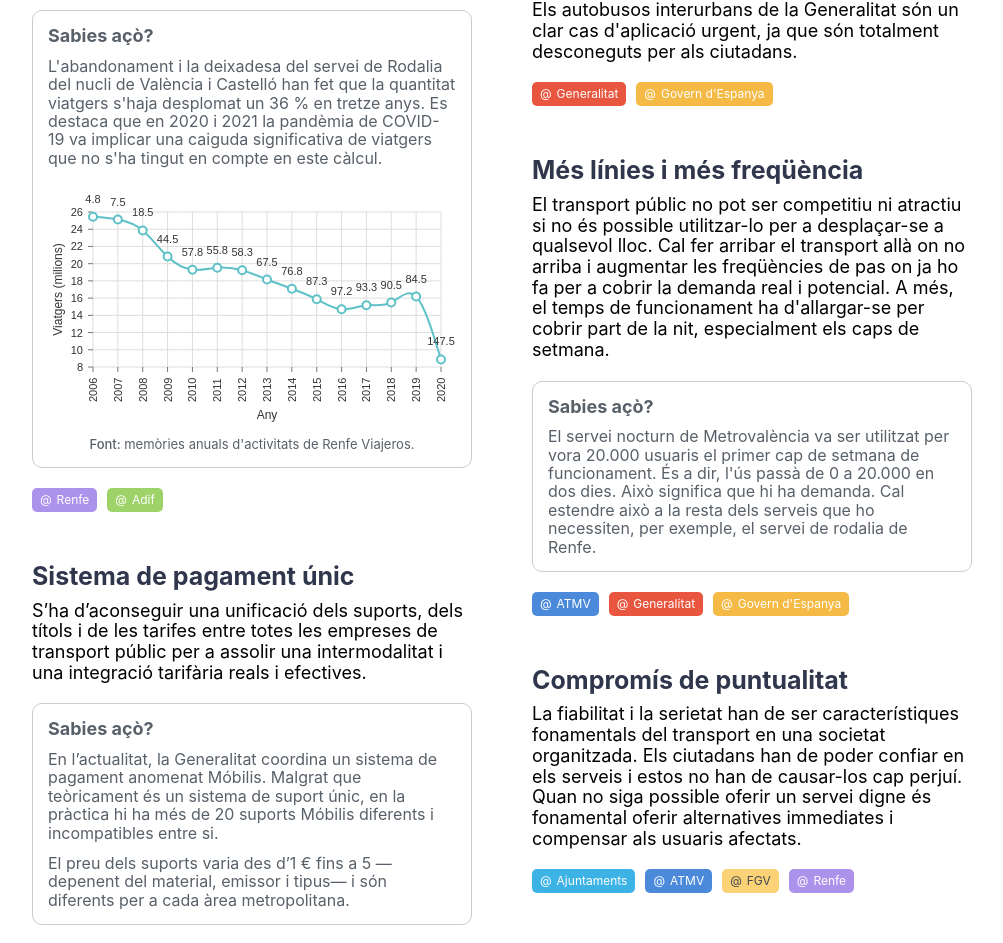
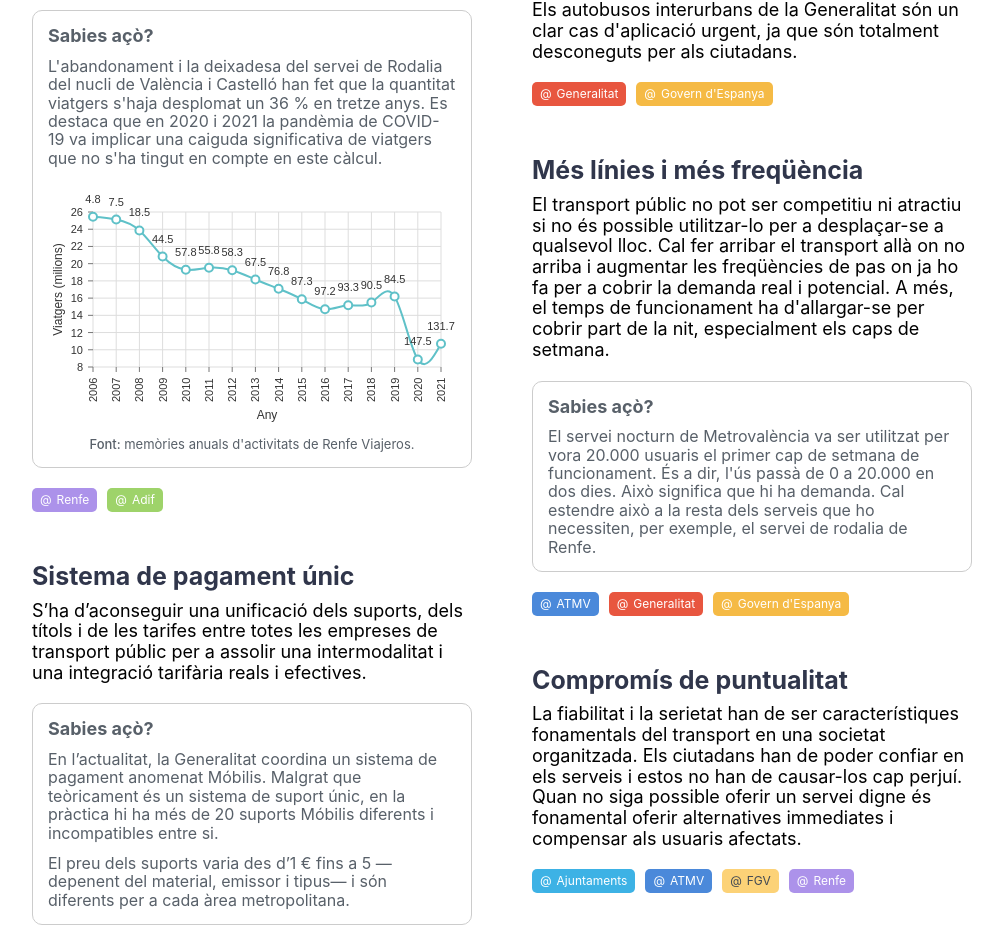
Before and after one commit to avptp/face, a Next.js app: page / in a window 1280 px wide. Shown: the part 3030-3973 px from the top of the page, without its empty margins (138-1141 px from the left). Built offline with nearby package versions, Linux system fonts and the light colour scheme.

Commit message:
Update Renfe chart.

```diff
--- a/src/components/main/index.tsx
+++ b/src/components/main/index.tsx
@@ -325,6 +325,10 @@ class Main extends React.Component<Props, State> {
                             {
                               x: 2020,
                               y: 8.8722,
+                            },
+                            {
+                              x: 2021,
+                              y: 10.7062,
                             },
                           ],
                         },
```
